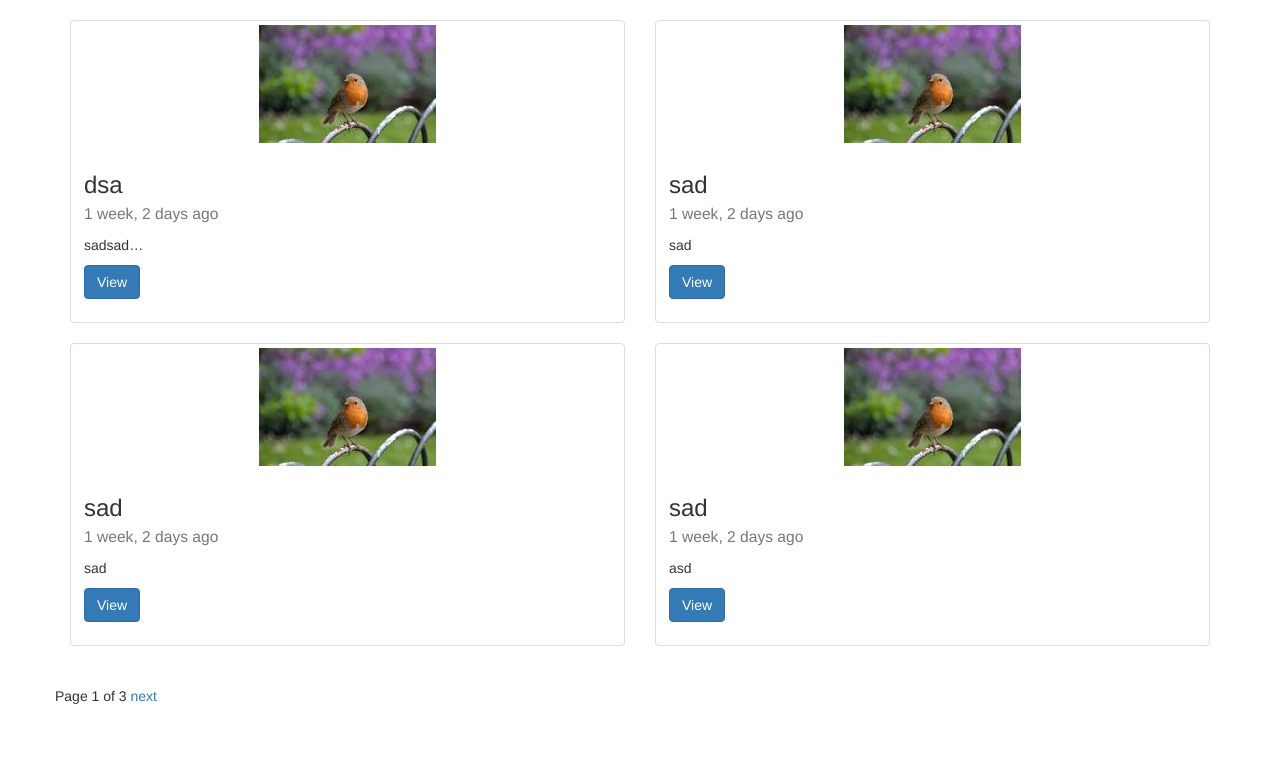
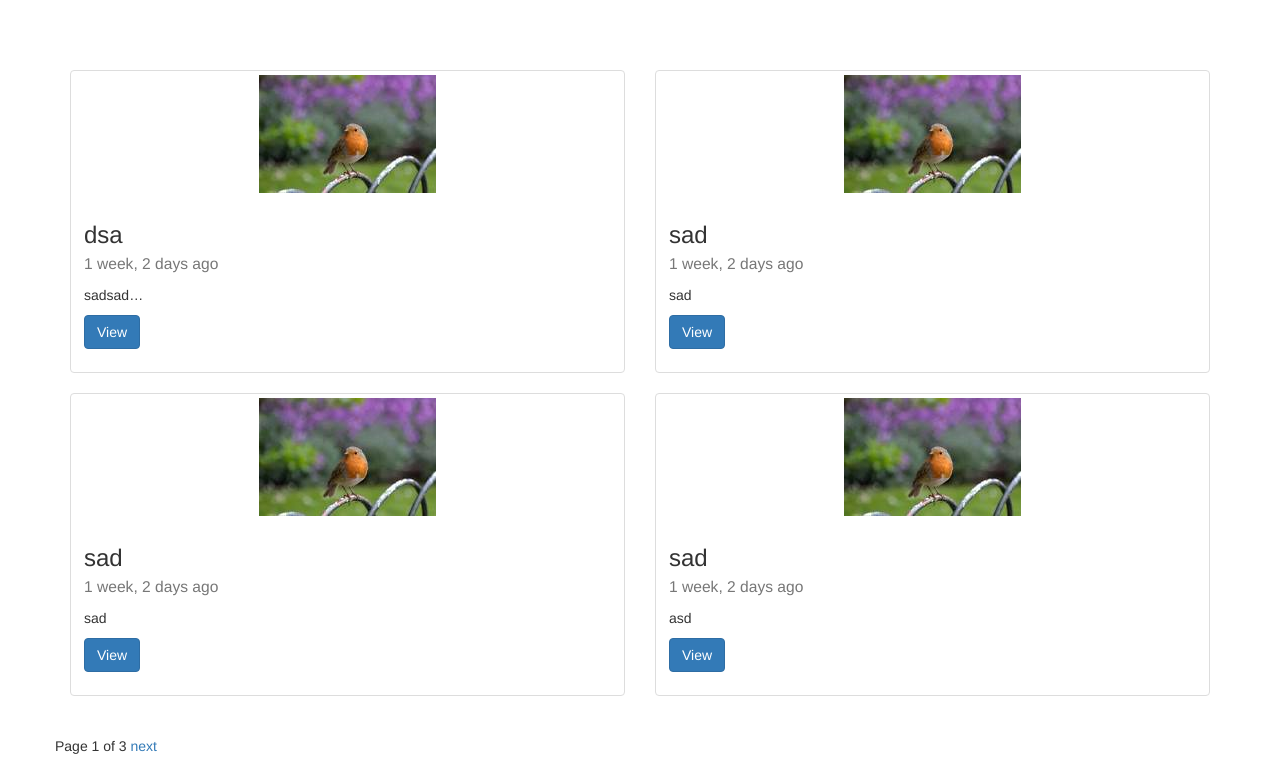
Before and after one commit to aalbusairi/blog, a Django app: page /posts/list/ in a window 1280 px wide. Shown: the part 52-828 px from the top of the page. Before the commit the page ends 756 px from the top, so only its background shows below. Run offline with Django 3.2, Linux system fonts and the light colour scheme; data comes from the database, SQL or seed files in the repository; both versions use the stored data as it was after the commit; some libraries are stand-ins or nearby versions.

Commit message:
padding to base

```diff
--- a/posts/templates/base.html
+++ b/posts/templates/base.html
@@ -8,7 +8,7 @@
 	{% endblock head_title %}
 	</title>
 	<link rel="stylesheet" href="{% static 'css/bootstrap.min.css' %}">
-	{# <link rel="stylesheet" href="{% static 'css/base.css' %}"> #}
+	<link rel="stylesheet" href="{% static 'css/base.css' %}">
 </head>
 <body>
 
@@ -16,7 +16,7 @@
 
 {% include 'messages.html' %}
 
-<div class="container">
+<div class="container content">
 
 
 
--- a/posts/templates/django_comments.html
+++ b/posts/templates/django_comments.html
@@ -8,7 +8,7 @@
 
 {% get_comment_form for list as form %}
 
-{% if request.user.is+authenticated %}
+{% if request.user.is_authenticated %}
 
 <form action="{% comment_form_target %}" method="POST">
 	{% csrf_token %}
--- a/posts/templates/post_detail.html
+++ b/posts/templates/post_detail.html
@@ -34,8 +34,6 @@
 	</div>
 </div>
 
-<a href="{% url 'posts:list' %}">Go back to List</a>
-
 </body>
 
 {% endblock content %}
--- /dev/null
+++ b/static/css/base.css
@@ -0,0 +1,3 @@
+.content{
+	padding-top: 50px;
+}
```
Also changed, not shown: db.sqlite3, hello.py (deleted), omg.py (deleted).
